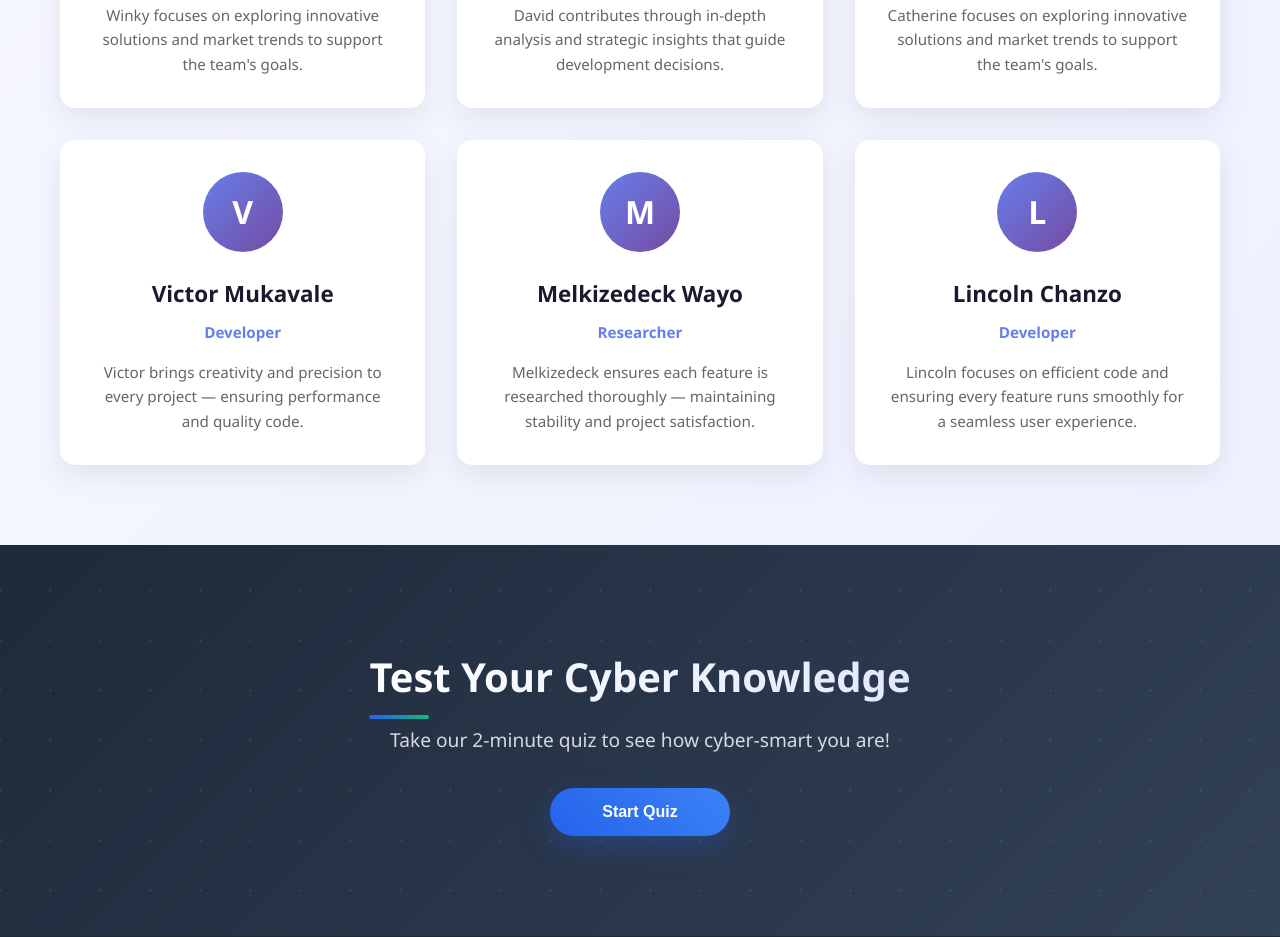
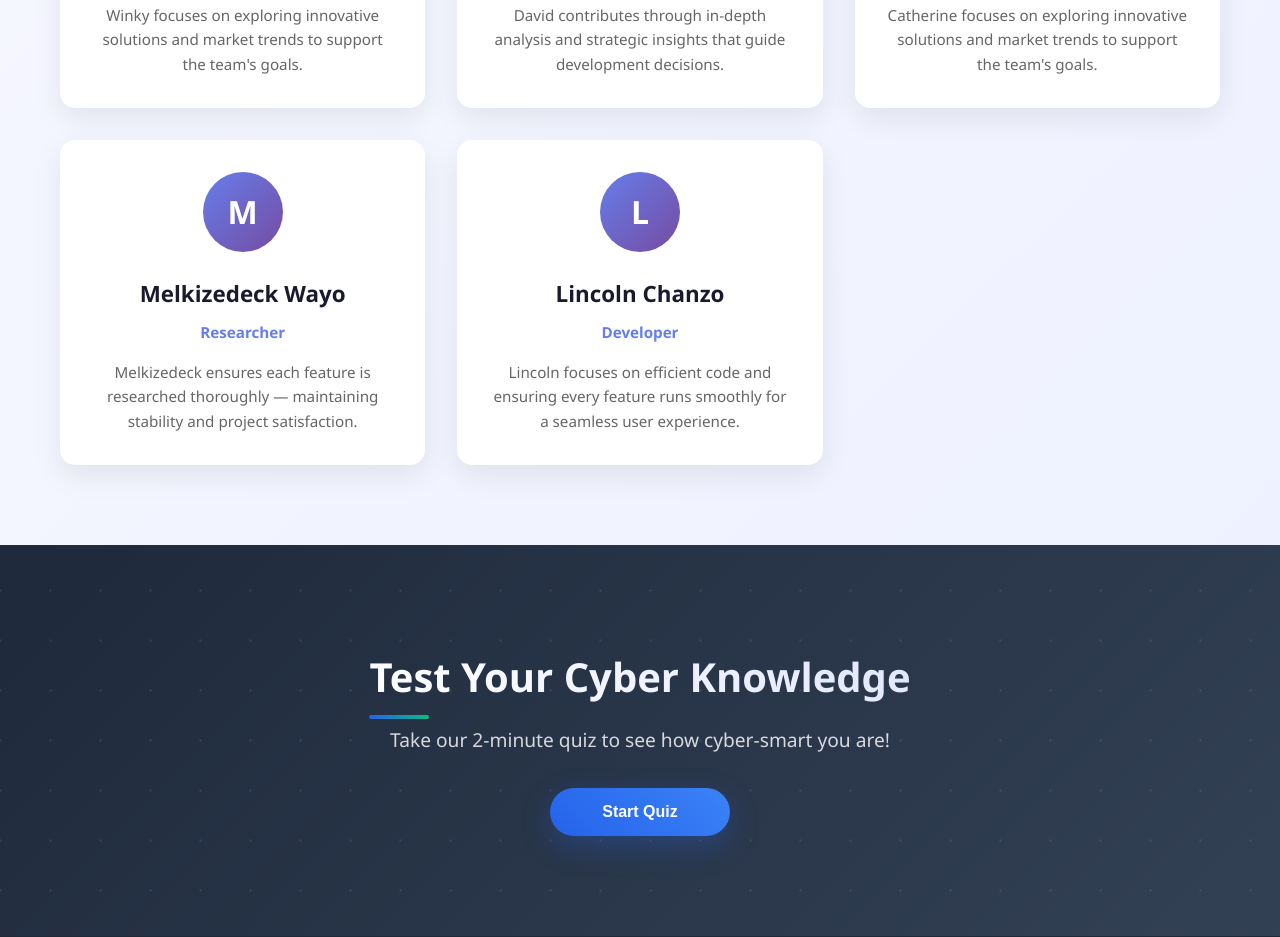
Before and after one commit to jessymuia/campuz, a plain HTML site: page index.html in a window 1280 px wide. Shown: the part 2491-3428 px from the top of the page. Drawn offline with nearby package versions, Linux system fonts and the light colour scheme; a script that the page names is missing.

Commit message:
Fix HTML structure and formatting issues

```diff
--- a/index.html
+++ b/index.html
@@ -161,12 +161,7 @@
         </div>
 
         <!-- Team Member 7 -->
-        <div class="team-card" data-aos="fade-up" data-aos-delay="400">
-          <div class="team-avatar">V</div>
-          <h3>Victor Mukavale</h3>
-          <p class="team-role">Developer</p>
-          <p class="team-description">Victor brings creativity and precision to every project — ensuring performance and quality code.</p>
-        </div>
+
 
         <!-- Team Member 8 -->
         <div class="team-card" data-aos="fade-up" data-aos-delay="450">
@@ -224,4 +219,5 @@
   <script src="quiz.js"></script>
   <script src="forms.js"></script>
 </body>
+
 </html>
```
